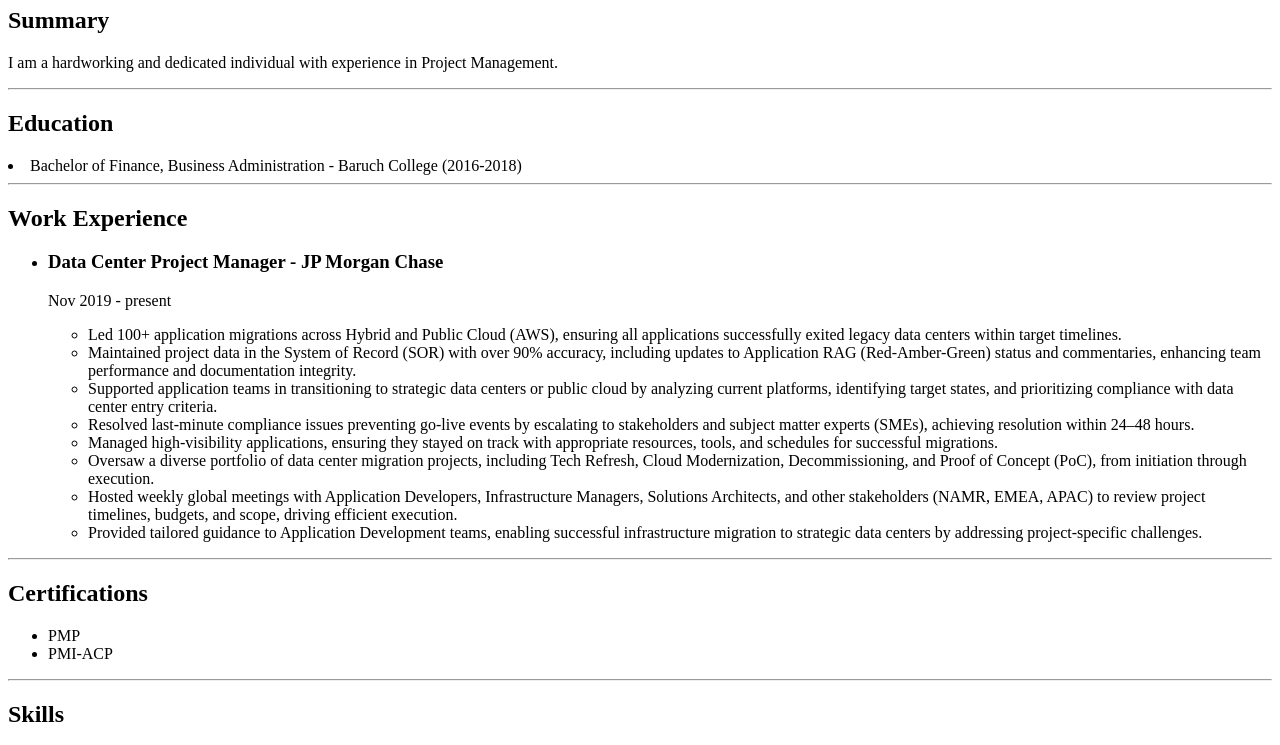
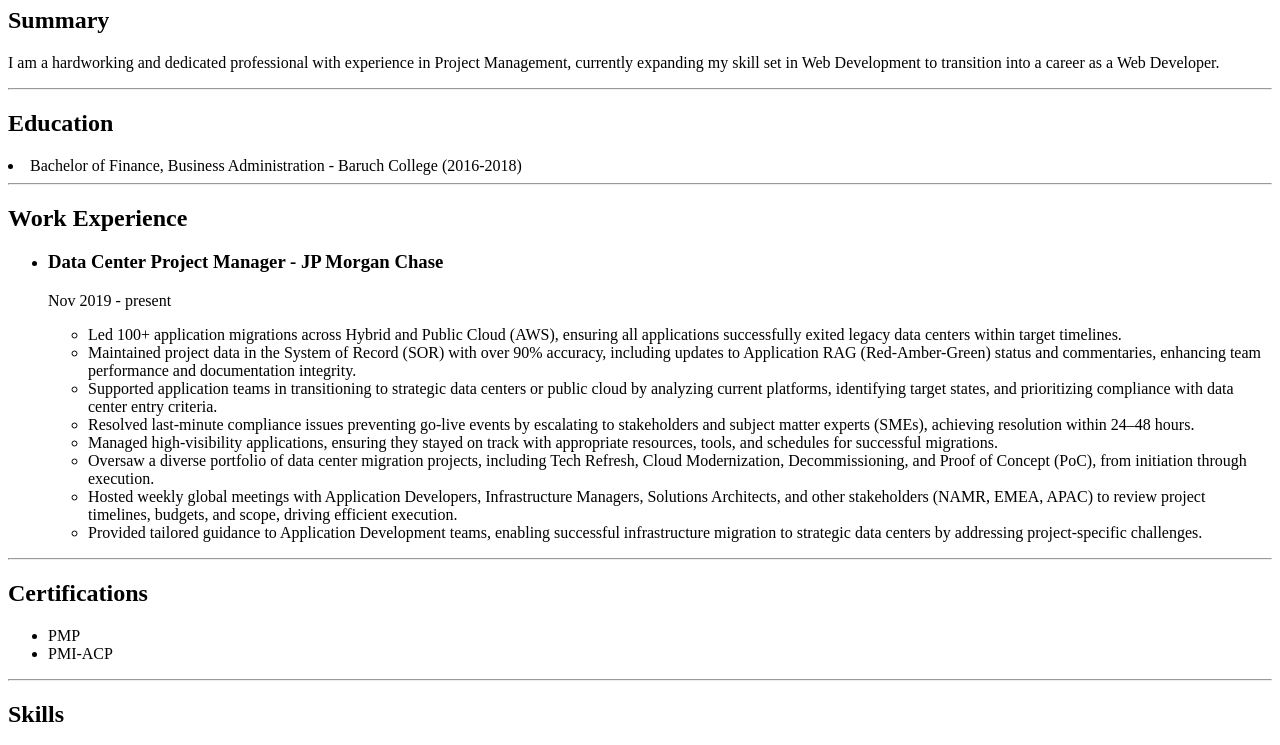
Before and after one commit to jeffxwu/My-Resume, a plain HTML site: page index.html in a window 1280 px wide. Shown: the part 73-818 px from the top of the page. Drawn offline with Linux system fonts and the light colour scheme.

Commit message:
Update index.html

```diff
--- a/index.html
+++ b/index.html
@@ -8,7 +8,7 @@
     <h1>Jeff Wu</h1>
 
     <h2>Summary</h2>
-    <p>I am a hardworking and dedicated individual with experience in Project Management.</p>
+    <p>I am a hardworking and dedicated professional with experience in Project Management, currently expanding my skill set in Web Development to transition into a career as a Web Developer.</p>
     <hr />
 
     <h2>Education</h2>
```
